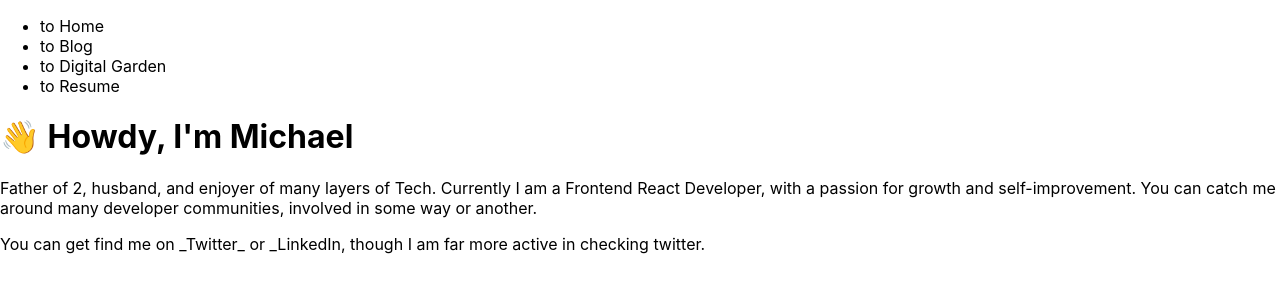
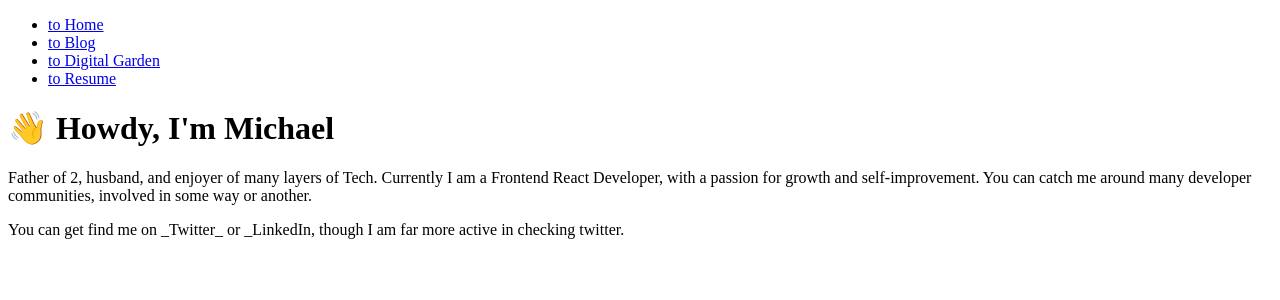
Before and after one commit to M-Desormeaux/next-portfolio, a Next.js app: page / in a window 1280 px wide. Shown: the top 300 px of the page. Built offline with nearby package versions, Linux system fonts and the light colour scheme.

Commit message:
Feature/jest&wallaby (#5)
* better blurb

* blurb 2

* added jest test runner, started adding wallaby

* commit to fix later

* jest improvements!!

* Wallaby fixed!!

```diff
--- /dev/null
+++ b/jest.setup.ts
@@ -0,0 +1 @@
+import "@testing-library/jest-dom";
--- a/pages/_app.tsx
+++ b/pages/_app.tsx
@@ -1,5 +1,3 @@
-import "../styles/globals.css";
-
 const MyApp = ({ Component, pageProps }) => {
   return <Component {...pageProps} />;
 };
--- a/styles/globals.css
+++ /dev/null
@@ -1,16 +0,0 @@
-html,
-body {
-  padding: 0;
-  margin: 0;
-  font-family: -apple-system, BlinkMacSystemFont, Segoe UI, Roboto, Oxygen,
-    Ubuntu, Cantarell, Fira Sans, Droid Sans, Helvetica Neue, sans-serif;
-}
-
-a {
-  color: inherit;
-  text-decoration: none;
-}
-
-* {
-  box-sizing: border-box;
-}
```
Also changed, not shown: package.json (+28 -1 lines), 1 other file (tests, documents, lock files or other folders).
